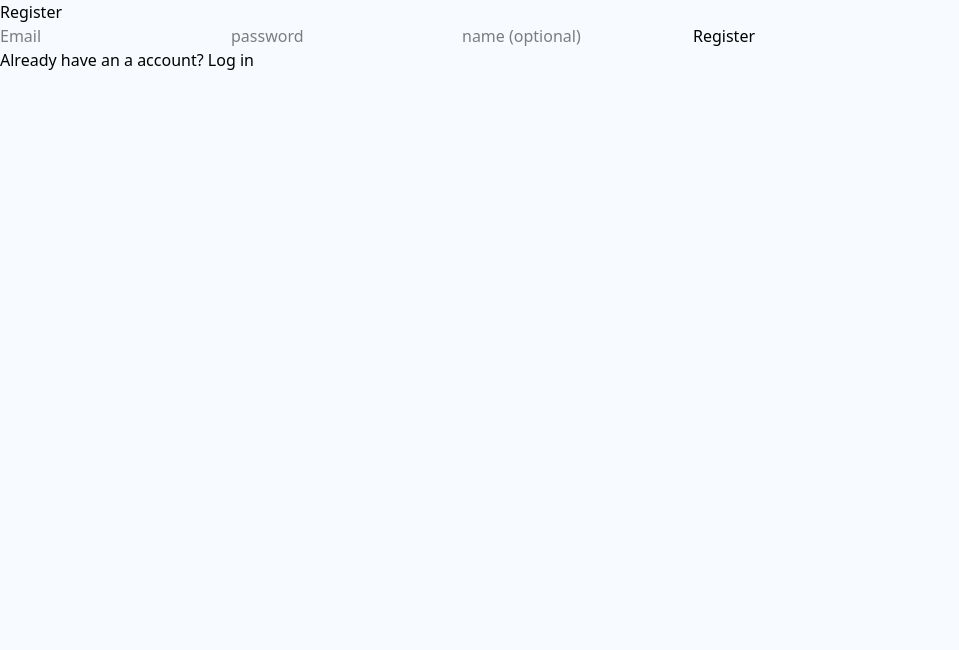
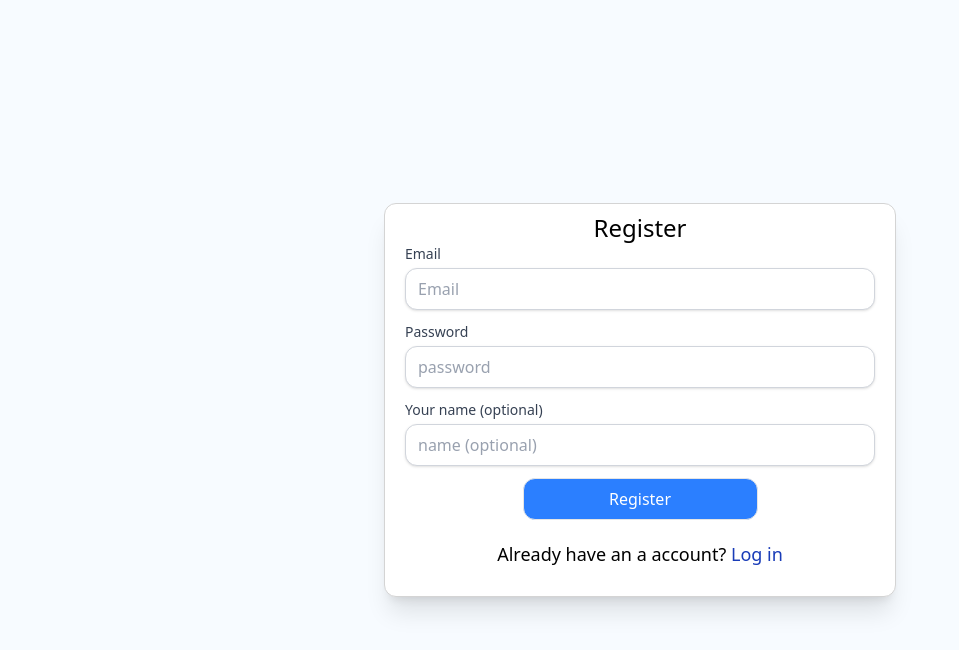
Before and after one commit to EduardsJ1/expense-tracker-app, a React (Vite) app in the folder frontend/: page /register in a window 1280 px wide. Shown: the top 650 px of the page, without its empty margins (0-959 px from the left). Built offline with nearby package versions, Linux system fonts and the light colour scheme; no server answers.

Commit message:
register page inhanced, with styles and input checks

```diff
--- a/frontend/src/pages/Register.tsx
+++ b/frontend/src/pages/Register.tsx
@@ -1,7 +1,7 @@
 import { useState } from "react";
 import { useAuth } from "../hooks/useAuth";
 import { useNavigate, Link } from "react-router-dom";
-
+import Input from "../components/ui/Input";
 function Register(){
     const {registerUser} = useAuth();
     const navigate = useNavigate();
@@ -10,11 +10,32 @@ function Register(){
     const [password,setPassword] = useState("");
     const [name, setName] = useState("");
     const [error,setError] = useState<string|null>(null);
+    const [passwordErrorMsg,setPasswordError]=useState<string|undefined>(undefined);
+    const [emailErrorMsg,setEmailError]=useState<string|undefined>(undefined);
+
+    const checkPassword = (password:string)=>{
+        if(password.length<8){
+            setPasswordError("Password must have 8 characters.");
+            return false;
+        }
+        setPasswordError(undefined);
+        return true;
+    }
+
+    const checkEmail = (email: string) => {
+        const emailRegex = /^[^\s@]+@[^\s@]+\.[^\s@]+$/;
+        if (!emailRegex.test(email)) {
+            setEmailError("Please enter a valid email address.");
+            return false;
+        }
+        setEmailError(undefined);
+        return true;
+    }
 
     const handleSumbit = async (e: React.FormEvent) =>{
         e.preventDefault();
         setError(null);
-
+        if(checkPassword(password) && checkEmail(email)){
             try{
                 await registerUser(email,password,name || undefined)
                 navigate("/dashboard");
@@ -23,19 +44,24 @@ function Register(){
                 console.log(err);
             }
         }
+    }
 
     return(
-        <div>
-            <h2>Register</h2>
-            <form onSubmit={handleSumbit}>
-                <input type="email" placeholder="Email" value={email} onChange={(e)=>setEmail(e.target.value)} required/>
-                <input type="password" placeholder="password" value={password} onChange={(e)=>setPassword(e.target.value)} required/>
-                <input type="text" placeholder="name (optional)" value={name} onChange={(e)=>setName(e.target.value)}/>
-                <button type="submit">Register</button>
+        <div className="w-lvw h-lvh flex items-center justify-center">
+            <div className="border rounded-xl px-5 py-2 w-xs md:w-lg border-neutral-300 bg-white shadow-xl">
+                <h2 className="text-center text-2xl">Register</h2>
+                <form onSubmit={handleSumbit} className="flex flex-col gap-3">
+                    <Input type="text" error={emailErrorMsg?true:false} errorMessage={emailErrorMsg} label="Email" placeholder="Email" value={email} onChange={(e)=>setEmail(e.target.value)}/>
+                    <Input type="password" error={passwordErrorMsg?true:false} errorMessage={passwordErrorMsg} label="Password" placeholder="password" value={password} onChange={(e)=>setPassword(e.target.value)}/>
+                    <Input type="text" label="Your name (optional)" placeholder="name (optional)" value={name} onChange={(e)=>setName(e.target.value)}/>
+                    <div className="flex justify-center">
+                        <button type="submit" className="bg-blue-500 font-medium text-white px-2 py-2 w-2/4 rounded-xl border border-neutral-200 cursor-pointer hover:bg-blue-400">Register</button>
+                    </div>
                     {error && <p>{error}</p>}
 
                 </form>
-            <div><p>Already have an a account? <Link to="/login">Log in</Link></p></div>
+                <div className="mt-5 text-center mb-5 text-lg"><p>Already have an a account? <Link to="/login" className="text-blue-800 font-medium hover:text-blue-400">Log in</Link></p></div>
+            </div>
         </div>
     )
 }
```
Lines whose indentation alone changed are shown as unchanged.
